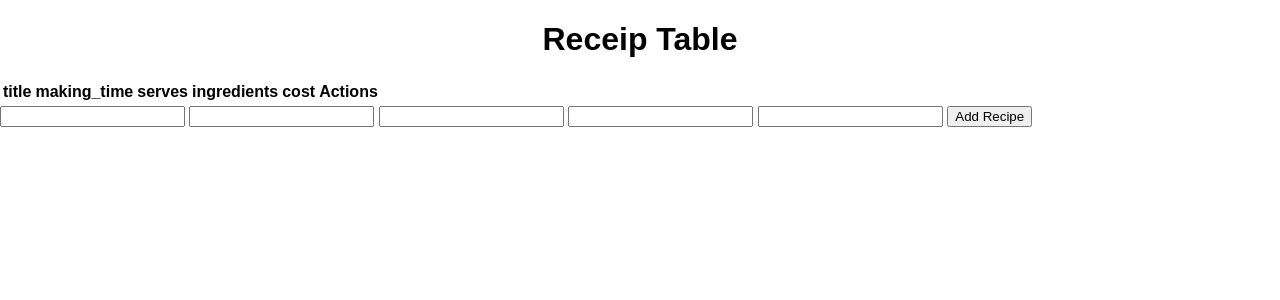
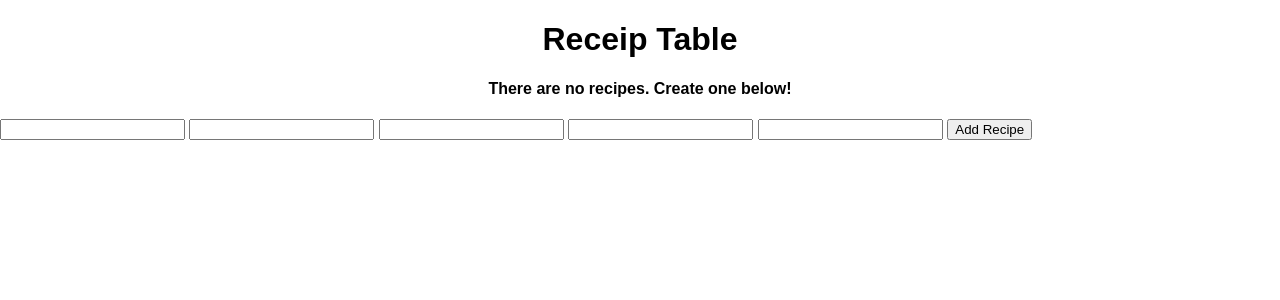
Before and after one commit to dilanHewawitharana/Flask_crud_application, a Flask app: page / in a window 1280 px wide. Shown: the top 300 px of the page. Run offline with Flask 3, Linux system fonts and the light colour scheme; lists and menus that the app fills with data are empty.

Commit message:
init app

```diff
--- a/templates/index.html
+++ b/templates/index.html
@@ -8,7 +8,9 @@
 {% block body %}
 <div class="content">
     <h1 style="text-align: center">Receip Table</h1>
-
+    {% if recipes|length < 1 %}
+    <h4 style="text-align: center">There are no recipes. Create one below!</h4>
+    {% else %}
     <table>
         <tr>
             <th>title</th>
@@ -36,6 +38,7 @@
             {% endfor %}
         </tr>
     </table>
+    {% endif %}
 
     <form action="/" method="post">
         <input type="text" name="title" id="title">
```
Also changed, not shown: requirements.txt (added, +14 -0 lines).
